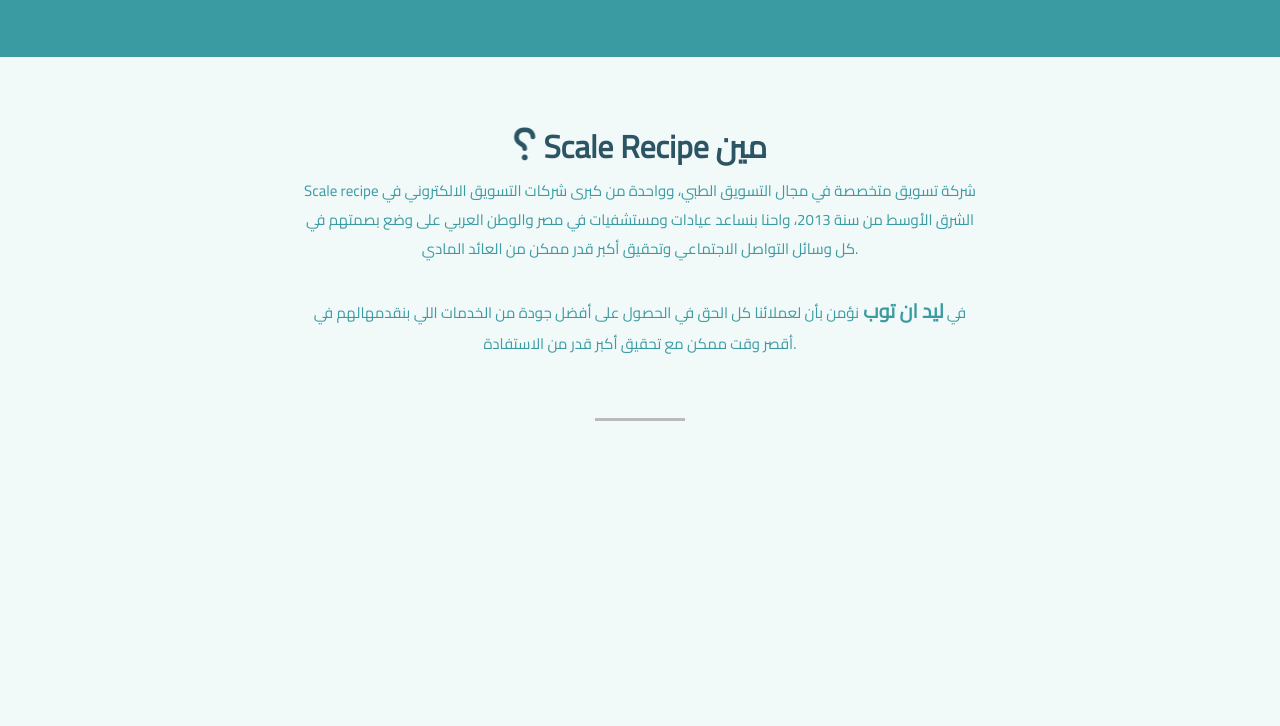
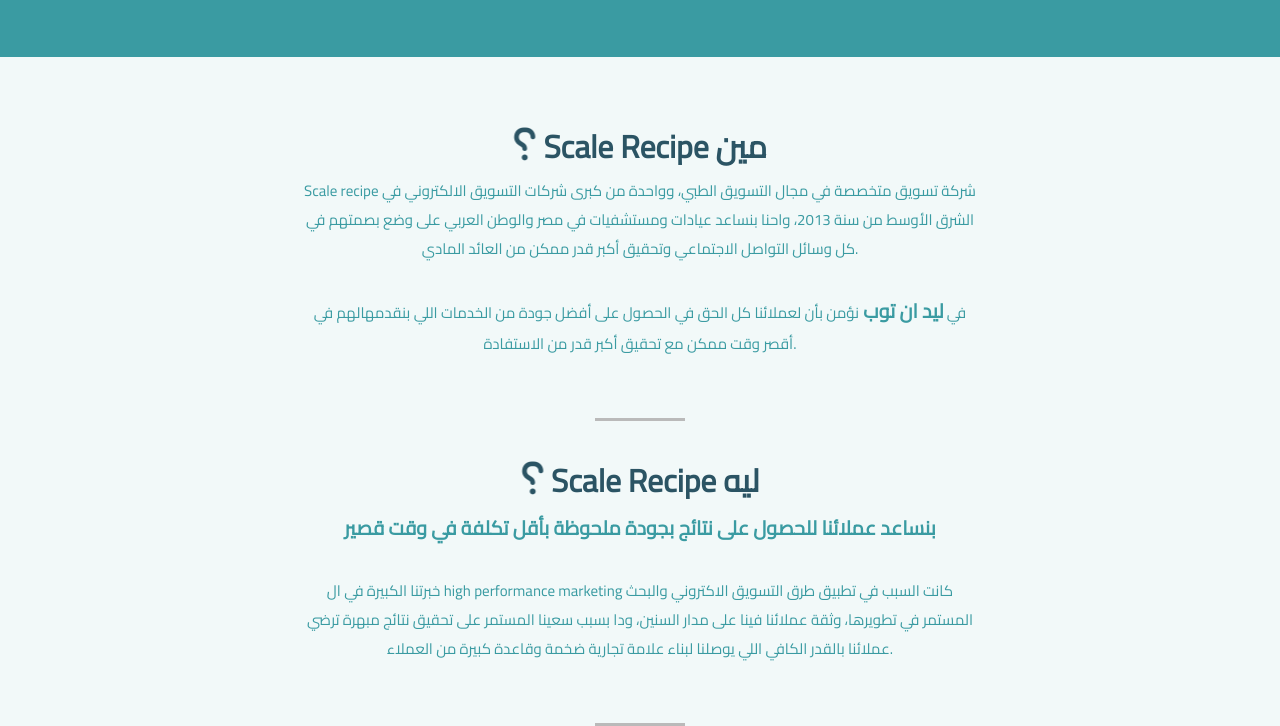
Before and after one commit to Ahmed-Elbessfy/gtyh, a website: page working/index.html in a window 1280 px wide. Shown: the part 1049-1775 px from the top of the page. Before the commit the page ends 1470 px from the top, so only its background shows below. Drawn offline with nearby package versions, Linux system fonts and the light colour scheme; files that its build step writes are made by us from their sources; a web font is replaced by a local one.

Commit message:
add why scae recipe section

```diff
--- a/working/index.html
+++ b/working/index.html
@@ -111,6 +111,33 @@
     </section>
     <hr>
 
+    <!-- why scale recipe  -->
+    <section>
+      <div class="container">
+        <h2 class="dark-cl rtl">
+          ليه
+          <span>
+            Scale recipe
+          </span>
+          <i class="fas fa-question"></i>
+        </h2>
+        <p>
+          <strong>
+            بنساعد عملائنا للحصول على نتائج بجودة ملحوظة بأقل تكلفة في وقت قصير
+          </strong>
+        </p>
+        <p>
+          خبرتنا الكبيرة في ال high performance marketing كانت السبب في تطبيق طرق التسويق الاكتروني والبحث المستمر
+          في
+          تطويرها،
+          وثقة عملائنا فينا على مدار السنين، ودا بسبب سعينا المستمر على تحقيق نتائج مبهرة ترضي عملائنا بالقدر الكافي
+          اللي يوصلنا
+          لبناء علامة تجارية ضخمة وقاعدة كبيرة من العملاء. </p>
+      </div>
+    </section>
+    <hr>
+
+
   </main>
   <!-- js code-->
   <script src="js/script.js"></script>
```
Also changed, not shown: dist/index.html.
